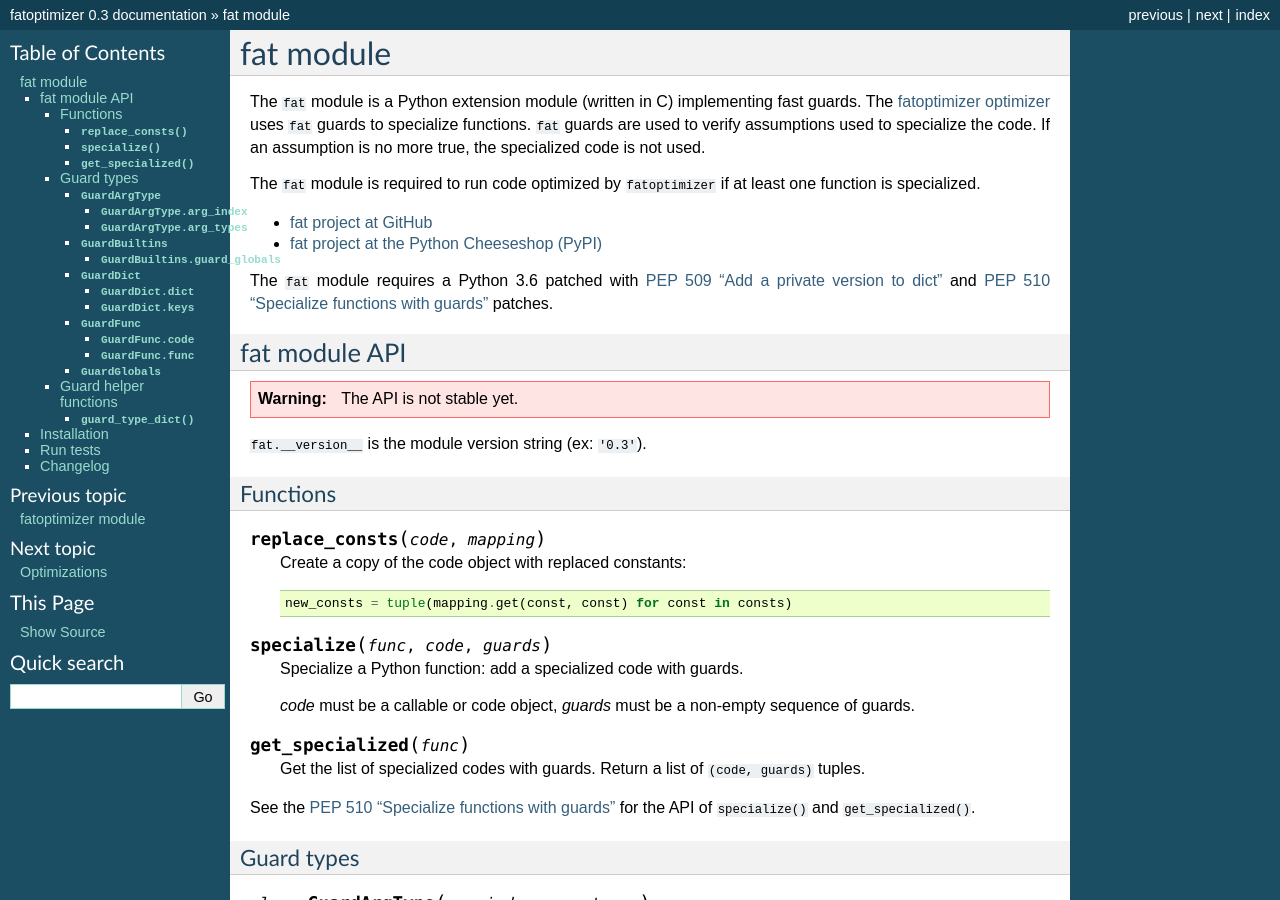
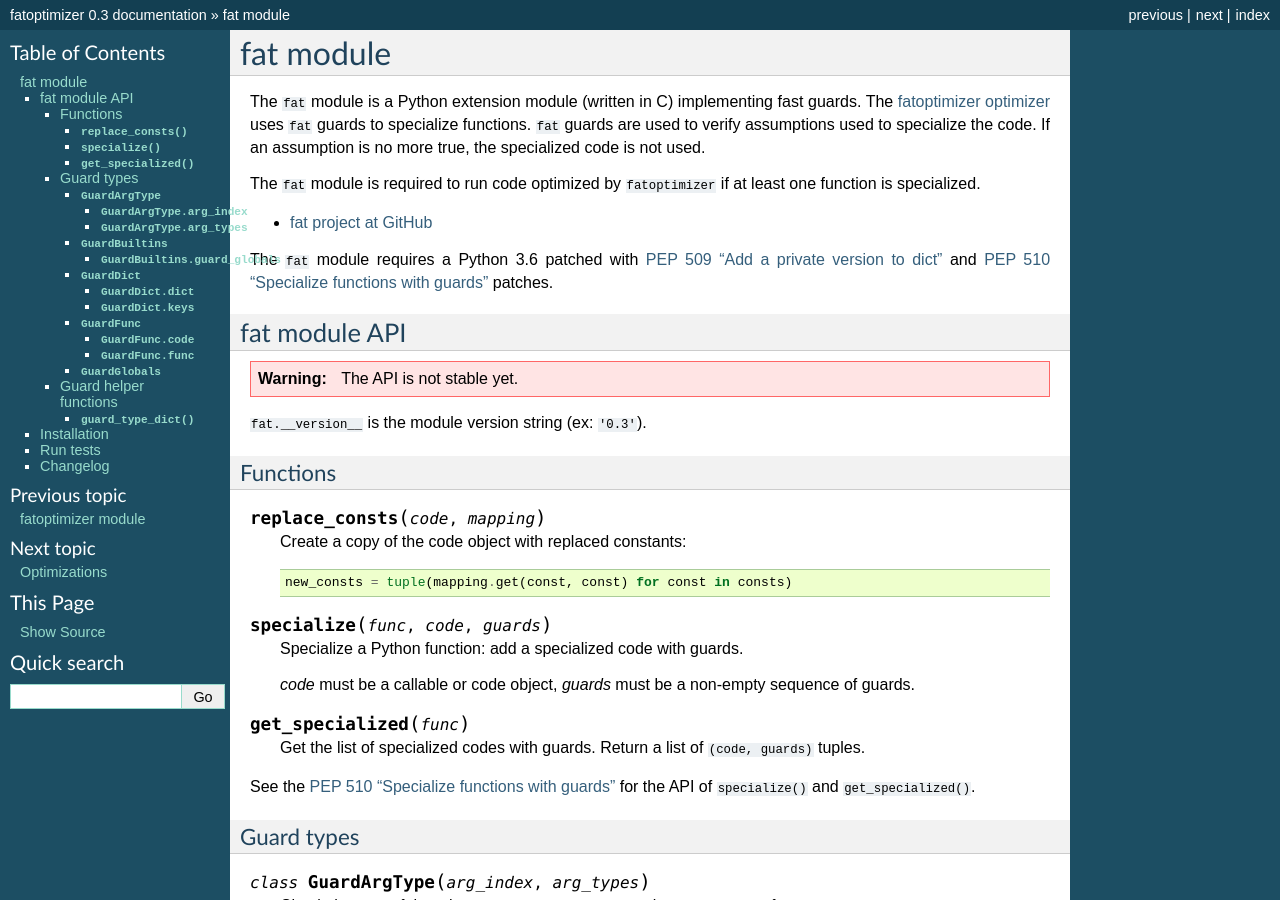
Before and after one commit to vstinner/fatoptimizer, a Sphinx documentation site: the page built from doc/fat.rst, in a window 1280 px wide and 900 px high. Built offline with Sphinx 7.4.7, drawn with Linux system fonts in a browser that asks for light colours.

Commit message:
https://pypi.python.org/pypi/fat removed

```diff
--- a/doc/fat.rst
+++ b/doc/fat.rst
@@ -15,8 +15,6 @@ least one function is specialized.
 
 * `fat project at GitHub
   <https://github.com/vstinner/fat>`_
-* `fat project at the Python Cheeseshop (PyPI)
-  <https://pypi.python.org/pypi/fat>`_
 
 The ``fat`` module requires a Python 3.6 patched with `PEP 509 "Add a private
 version to dict" <https://www.python.org/dev/peps/pep-0509/>`_ and `PEP 510
```
